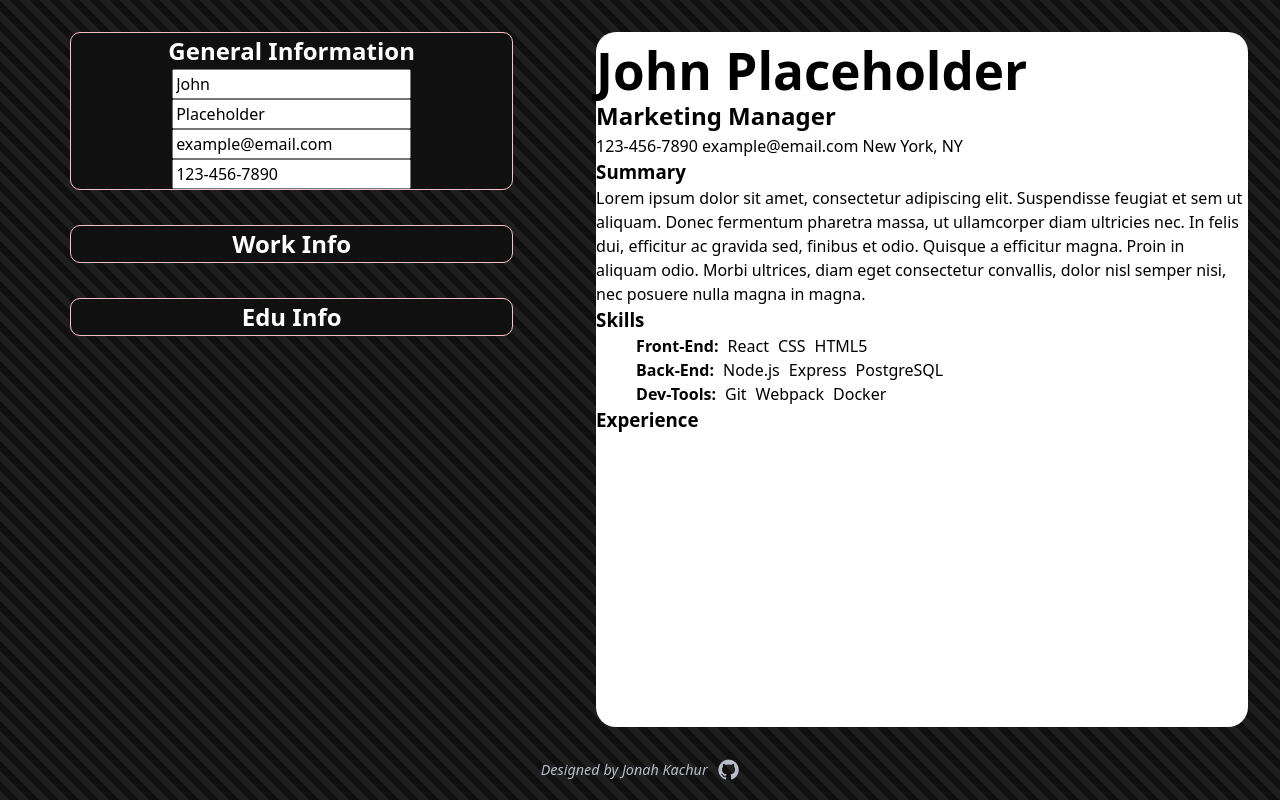
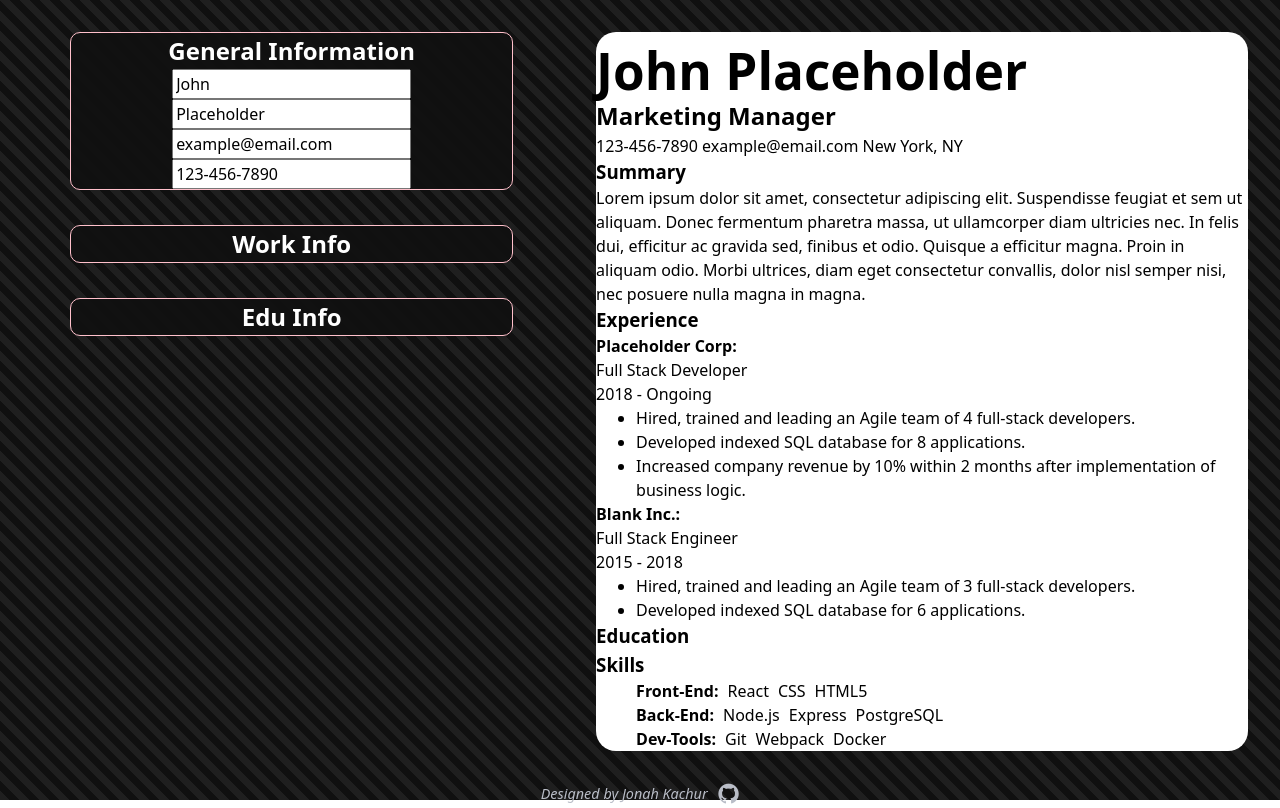
Before and after one commit to JonahKF/odin-reactResumeApp, a React (Vite) app: page / in a window 1280 px wide. Built offline with nearby package versions, Linux system fonts and the light colour scheme.

Commit message:
Added experience to person data, resume preview

```diff
--- a/src/components/App.jsx
+++ b/src/components/App.jsx
@@ -19,6 +19,31 @@
       "Front-End": ["React", "CSS", "HTML5"],
       "Back-End": ["Node.js", "Express", "PostgreSQL"],
       "Dev-Tools": ["Git", "Webpack", "Docker"],
+    },
+    experience: {
+      "Placeholder Corp": {
+        position: "Full Stack Developer",
+        startYear: "2018",
+        endYear: "Ongoing",
+        description:
+          "Lorem ipsum dolor sit amet, consectetur adipiscing elit. Suspendisse feugiat et sem ut aliquam. Donec fermentum pharetra massa, ut ullamcorper diam ultricies nec. In felis dui, efficitur ac gravida sed, finibus et odio. Quisque a efficitur magna.",
+        points: [
+          "Hired, trained and leading an Agile team of 4 full-stack developers.",
+          "Developed indexed SQL database for 8 applications.",
+          "Increased company revenue by 10% within 2 months after implementation of business logic.",
+        ],
+      },
+      "Blank Inc.": {
+        position: "Full Stack Engineer",
+        startYear: "2015",
+        endYear: "2018",
+        description:
+          "Lorem ipsum dolor sit amet, consectetur adipiscing elit. Suspendisse feugiat et sem ut aliquam. Donec fermentum pharetra massa, ut ullamcorper diam ultricies nec. In felis dui, efficitur ac gravida sed, finibus et odio. Quisque a efficitur magna.",
+        points: [
+          "Hired, trained and leading an Agile team of 3 full-stack developers.",
+          "Developed indexed SQL database for 6 applications.",
+        ],
+      },
     },
   });
 
--- a/src/components/ResumePreview.jsx
+++ b/src/components/ResumePreview.jsx
@@ -2,6 +2,7 @@
 
 function ResumePreview({ personData }) {
   const skillCategories = Object.keys(personData.skills);
+  const companiesWorked = Object.keys(personData.experience);
 
   return (
     <div className="resume-preview">
@@ -20,6 +21,30 @@
         <div>{personData.summary}</div>
       </div>
 
+      <div className="experience-container">
+        <h3>Experience</h3>
+        {companiesWorked.map((company) => (
+          <div key={company} className="company-container">
+            <h4>{company}:</h4>
+            <div>{personData.experience[company].position}</div>
+            <div>
+              {personData.experience[company].startYear} -{" "}
+              {personData.experience[company].endYear}
+            </div>
+            <div>{company.description}</div>
+            <ul>
+              {personData.experience[company].points.map((point) => (
+                <li key={point}>{point}</li>
+              ))}
+            </ul>
+          </div>
+        ))}
+      </div>
+
+      <div className="education-container">
+        <h3>Education</h3>
+      </div>
+
       <div className="skills-container">
         <h3>Skills</h3>
         {skillCategories.map((category) => (
@@ -33,10 +58,6 @@
           </ul>
         ))}
       </div>
-
-      <div className="experience-container">
-        <h3>Experience</h3>
-      </div>
     </div>
   );
 }
```
Also changed, not shown: 1 other file (tests, documents, lock files or other folders).
